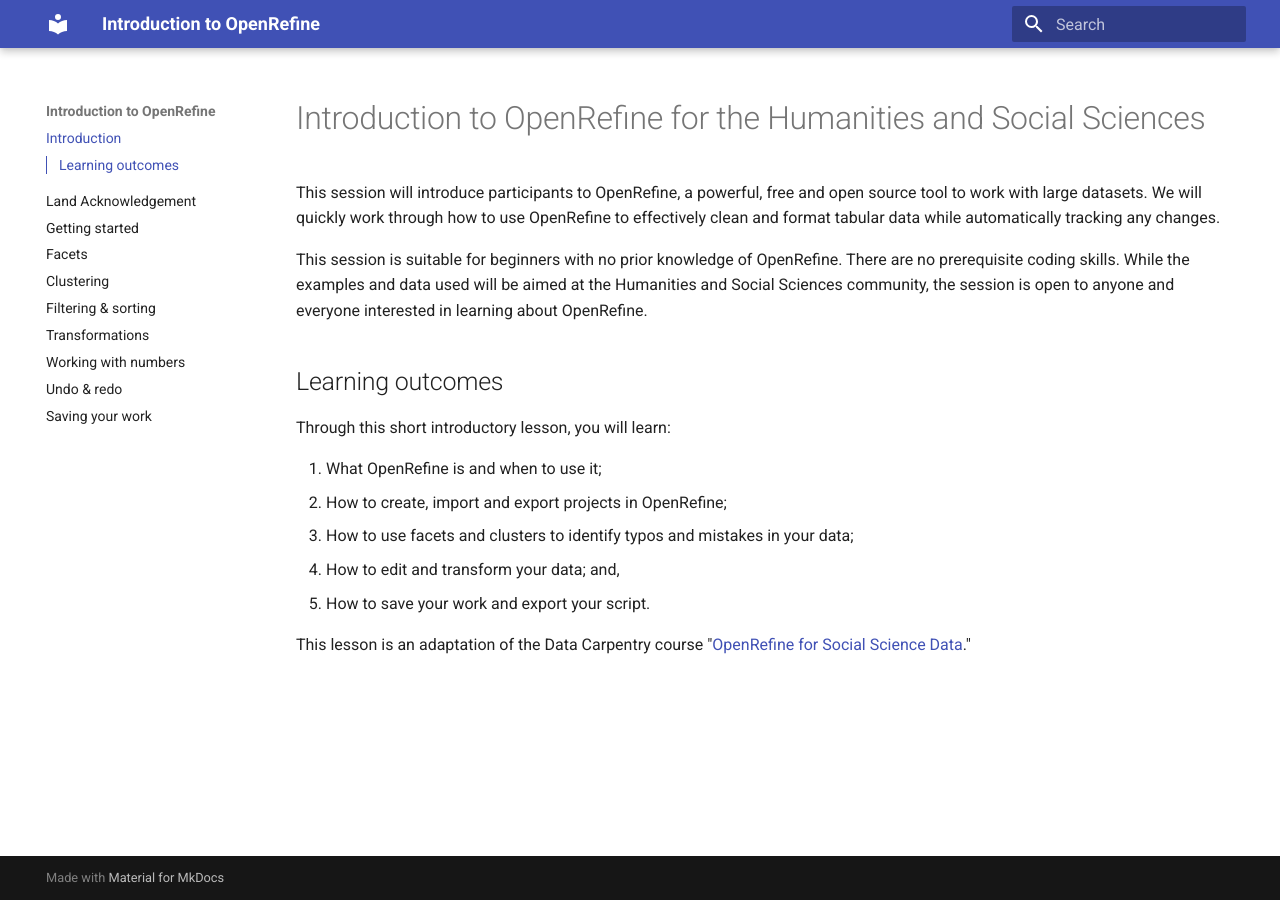
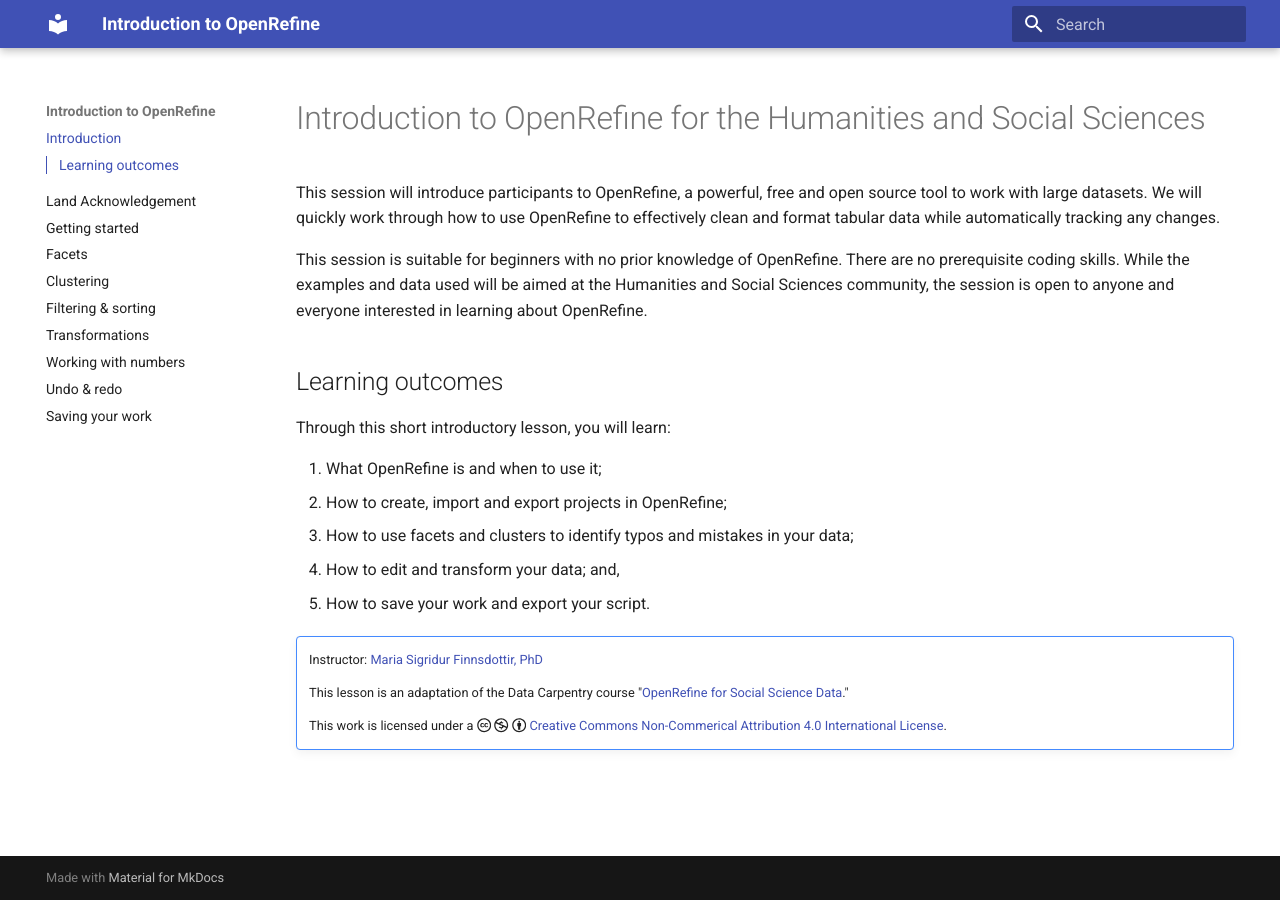
Before and after one commit to finnsdottir/openrefine_fall2025, an MkDocs documentation site: the page built from docs/index.md, in a window 1280 px wide. Built offline with MkDocs 1.6.1 and Material for MkDocs 9.7.7, drawn with Linux system fonts in a browser that asks for light colours.

Commit message:
adding cc license

```diff
--- a/docs/facets.markdown
+++ b/docs/facets.markdown
@@ -13,7 +13,7 @@
     <figcaption>Dropdown menu shows facet options</figcaption>
 </figure>
 
-The first facet option you should see is the `Text facet` option. A text facet groups all the identical text values in a column and creates a list in a box in the left margin with the unique text values and the number of times eaach value appears in the faceted column.
+The first facet option you should see is the `Text facet` option. A text facet groups all the identical text values in a column and creates a list in a box in the left margin with the unique text values and the number of times each value appears in the faceted column.
 
 <figure markdown="span">
     ![image of the facet menu for primary genre](./content/genre-facet.jpg){width=800}
--- a/docs/index.md
+++ b/docs/index.md
@@ -12,4 +12,11 @@
 4. How to edit and transform your data; and,
 5. How to save your work and export your script.
 
-This lesson is an adaptation of the Data Carpentry course "[OpenRefine for Social Science Data](https://datacarpentry.github.io/openrefine-socialsci/01-introduction.html)."
+!!!note ""
+    Instructor: [Maria Sigridur Finnsdottir, PhD]("mariasfinnsdottir.ca")
+
+    This lesson is an adaptation of the Data Carpentry course "[OpenRefine for Social Science Data](https://datacarpentry.github.io/openrefine-socialsci/01-introduction.html)."
+
+    This work is licensed under a :fontawesome-brands-creative-commons: :fontawesome-brands-creative-commons-nc: :fontawesome-brands-creative-commons-by: [Creative Commons Non-Commerical Attribution 4.0 International License]("https://creativecommons.org/licenses/by-nc/4.0/").
+
+<br>
--- a/docs/starting.markdown
+++ b/docs/starting.markdown
@@ -27,7 +27,7 @@
 Click on `Create Project` and then on `This Computer`. From there, click on `Choose Files` and navigate to the messy_movies.csv file you downloaded earlier, and finally click `Next >>` to upload the data into OpenRefine.
 
 <figure markdown="span">
-    ![image of creating a project](./content/creating-project.jpg)){width=800}
+    ![image of creating a project](./content/creating-project.jpg){width=800}
     <figcaption>Create project with data from this computer</figcaption>
 </figure>
 
--- a/mkdocs.yml
+++ b/mkdocs.yml
@@ -19,6 +19,9 @@
   - admonition
   - pymdownx.details
   - pymdownx.superfences
+  - pymdownx.emoji:
+      emoji_index: !!python/name:material.extensions.emoji.twemoji
+      emoji_generator: !!python/name:material.extensions.emoji.to_svg
 
 nav:
   - Introduction: index.md
```
Also changed, not shown: docs/content/by-nc.png (added).
